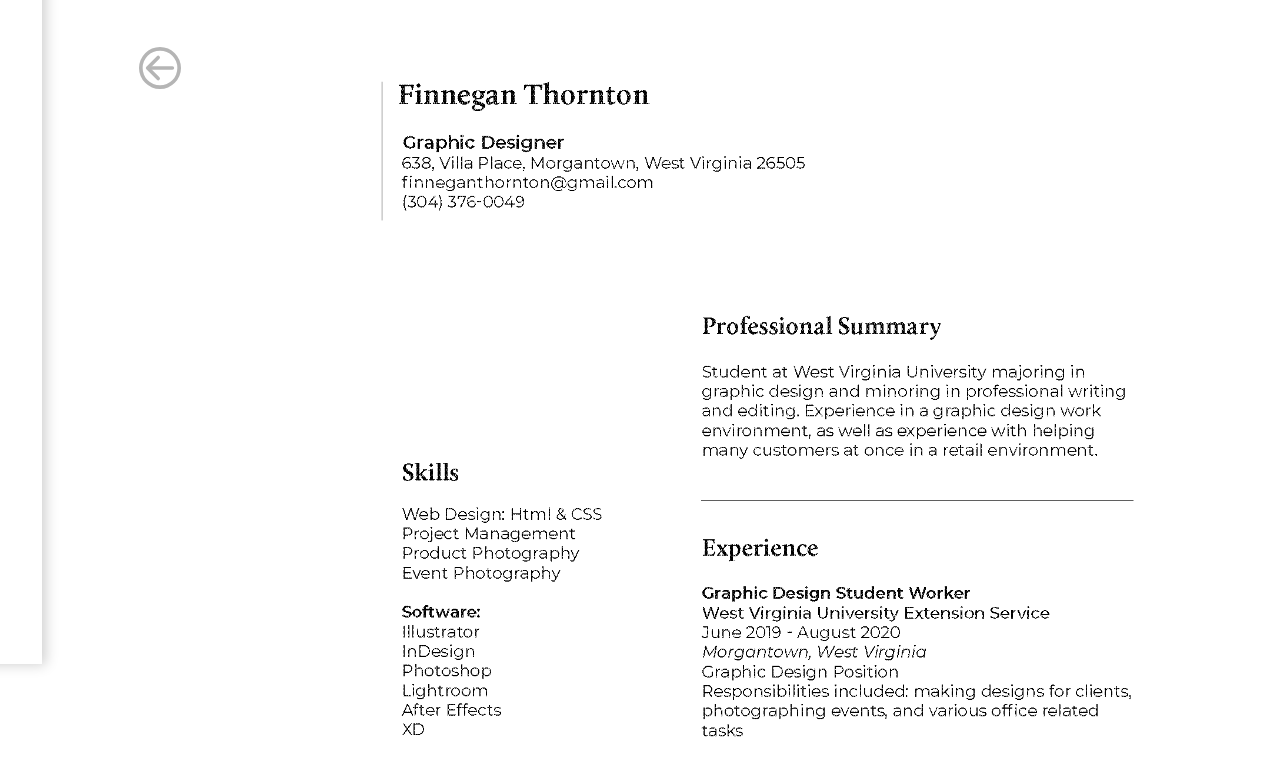
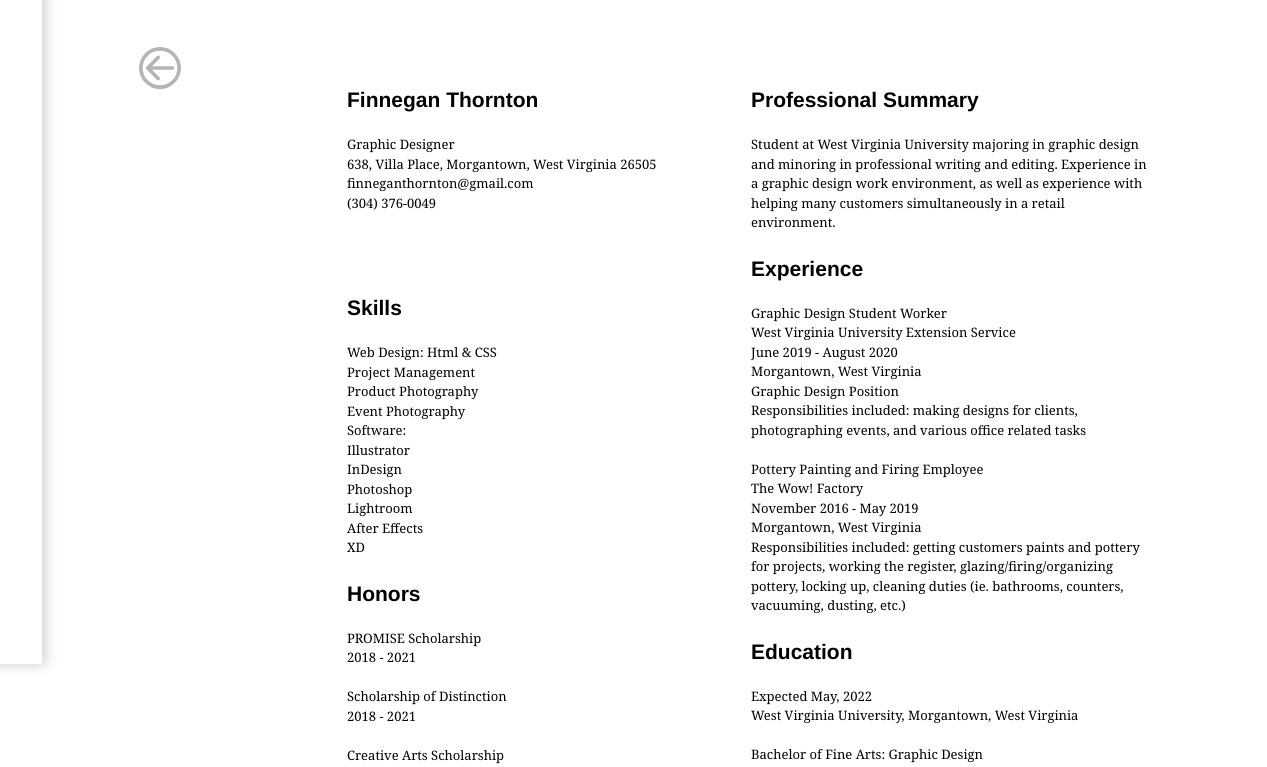
Before and after one commit to WVUGraphicDesign/portfolio325-thornton, a plain HTML site: page resume.html in a window 1280 px wide. Shown: the part 136-903 px from the top of the page, 233-1500 px from the left, 1267 px wide, since content can reach past the window. Drawn offline with Linux system fonts and the light colour scheme.

Commit message:
form change

```diff
--- a/css/styles.css
+++ b/css/styles.css
@@ -596,3 +596,30 @@ input[type=submit]:hover {
 p{
 font-family: 'Noto Serif', serif;
 }
+
+.rheader{
+  position: relative;
+  top: 220px;
+  left: 580px;
+  width: 400px;
+}
+
+.rleft{
+  position: relative;
+  top: 279px;
+  left: 580px;
+  width: 400px;
+  padding-bottom: 30px;
+}
+
+.rright{
+  position: absolute;
+  top: 220px;
+  left: 984px;
+  width: 400px;
+  padding-bottom: 30px;
+}
+
+h3{
+  margin-bottom: 0px;
+}
--- a/resume.html
+++ b/resume.html
@@ -59,6 +59,56 @@
   <a href="about.html"><img src="images/backarrow.svg" alt="dots"></a>
 </div>
 
-<div class="myresume">
-<img src="images/resume.png" alt="dots">
-</div>
+
+  <div class="rheader">
+  <h3>Finnegan Thornton</h3> <p> <br>
+  Graphic Designer <br>
+  638, Villa Place, Morgantown, West Virginia 26505 <br>
+  finneganthornton@gmail.com <br>
+  (304) 376-0049</p>
+  </div>
+
+  <div class="rleft">
+<h3>Skills</h3>
+<p> <br>Web Design: Html & CSS <br>
+Project Management <br>
+Product Photography <br>
+Event Photography <br>
+Software: <br>
+Illustrator <br>
+InDesign <br>
+Photoshop <br>
+Lightroom <br>
+After Effects <br>
+XD</p>
+
+<h3>Honors</h3>
+<p> <br>PROMISE Scholarship <br>
+2018 - 2021 <br><br>
+Scholarship of Distinction <br>
+2018 - 2021 <br><br>
+Creative Arts Scholarship <br>
+2018 - 2021</p>
+  </div>
+
+  <div class="rright">
+<h3>Professional Summary</h3>
+<p> <br>Student at West Virginia University majoring in graphic design and minoring in professional writing and editing. Experience in a graphic design work environment, as well as experience with helping many customers simultaneously in a retail environment.</p>
+<h3>Experience</h3>
+<p> <br>Graphic Design Student Worker <br>
+West Virginia University Extension Service <br>
+June 2019 - August 2020 <br>
+Morgantown, West Virginia <br>
+Graphic Design Position <br>
+Responsibilities included: making designs for clients, photographing events, and various office related tasks <br><br>
+Pottery Painting and Firing Employee <br>
+The Wow! Factory <br>
+November 2016 - May 2019 <br>
+Morgantown, West Virginia <br>
+Responsibilities included: getting customers paints and pottery for projects, working the register,
+glazing/firing/organizing pottery, locking up, cleaning duties (ie. bathrooms, counters, vacuuming, dusting, etc.) </p>
+<h3>Education</h3>
+<p> <br>Expected May, 2022 <br> West Virginia University, Morgantown, West Virginia <br> <br>
+Bachelor of Fine Arts: Graphic Design <br>
+Minor: Professional Writing and Editing</p>
+  </div>
```
